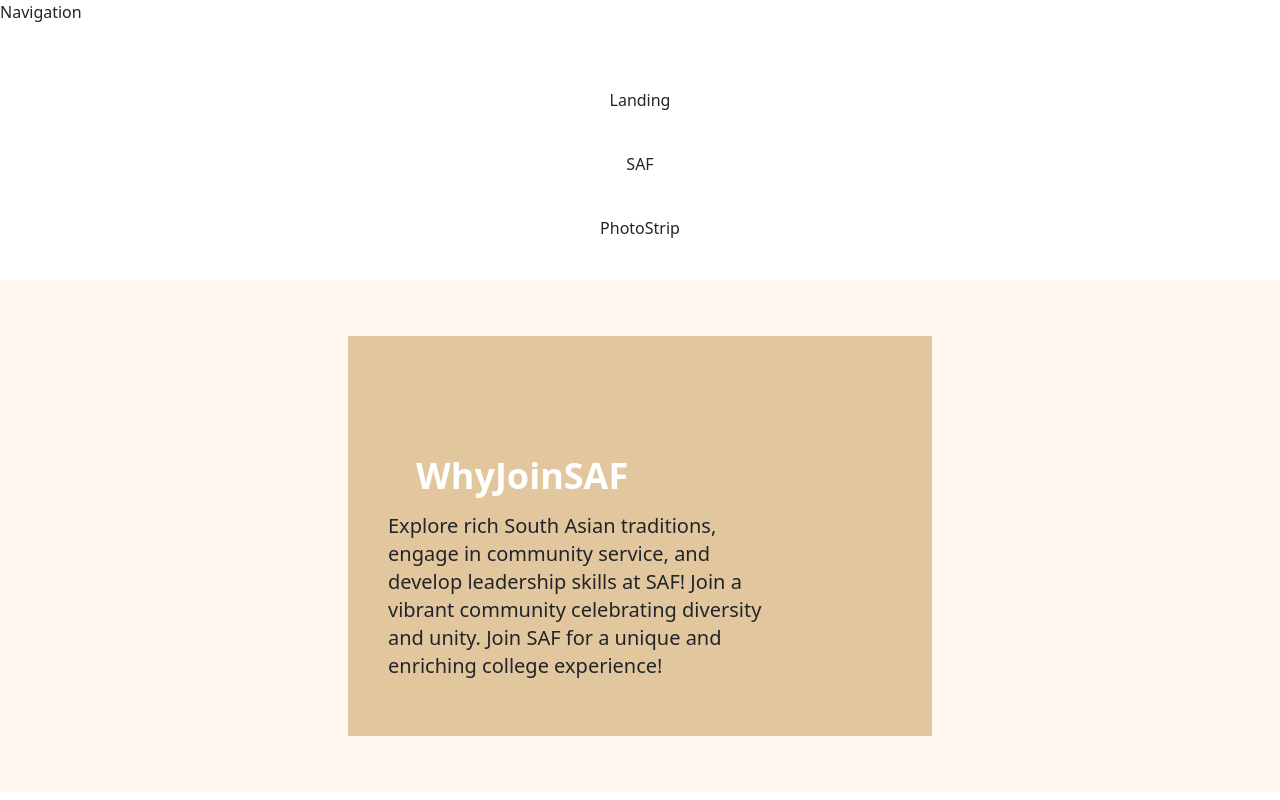
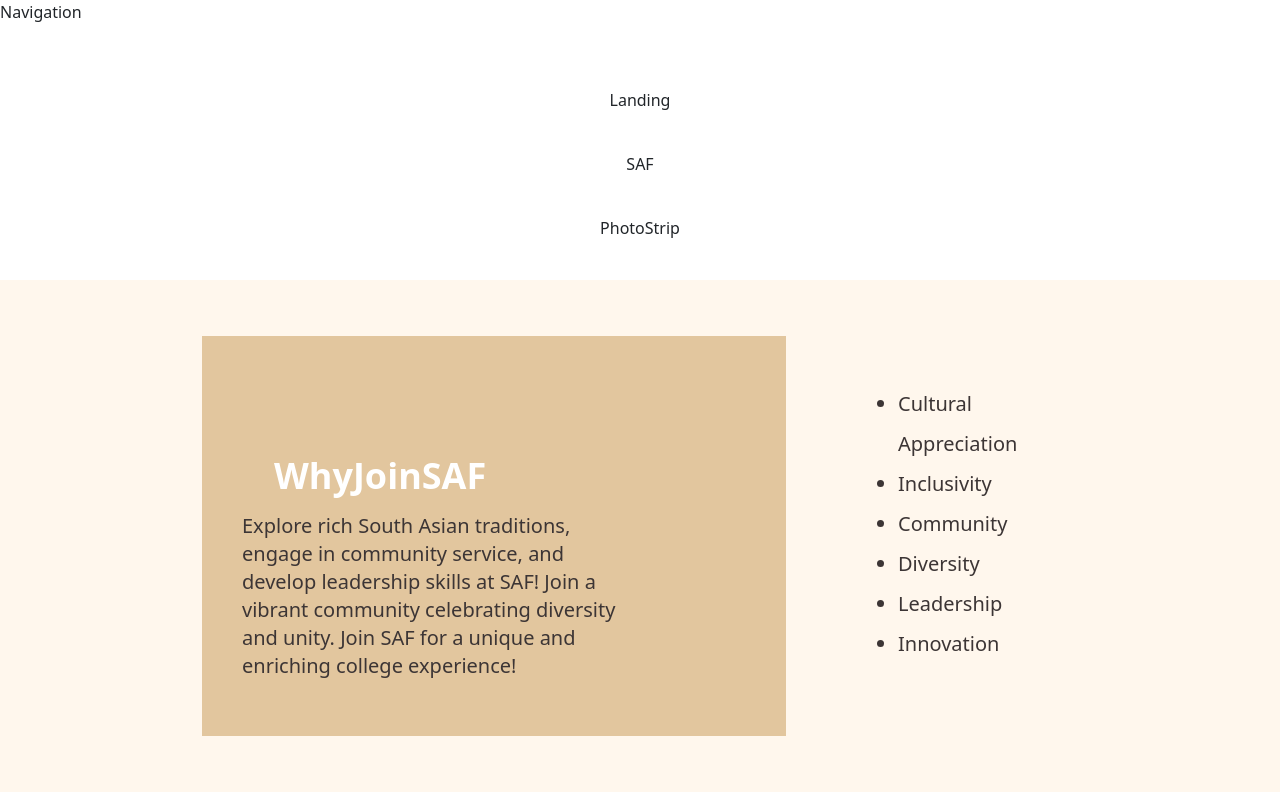
Before and after one commit to acm-ucr/saf-website, a Next.js app: page / in a window 1280 px wide. Shown: the top 800 px of the page. Built offline with nearby package versions, Linux system fonts and the light colour scheme.

Commit message:
bullet points

```diff
--- a/src/components/home/WhyJoin.jsx
+++ b/src/components/home/WhyJoin.jsx
@@ -4,17 +4,38 @@ const WhyJoin = () => {
   return (
     <div className="w-full flex flex-row item-center justify-center bg-orange-50 px-14 py-14">
       <div className="flex flex-col w-1/2 px-10 py-10 pe-8 bg-saf-beige-200">
-        <p className="ml-7 text-4xl font-bold font-libre text-white mt-20">
-          {" "}
-          WhyJoinSAF{" "}
+        <p className="ml-8 text-4xl font-bold font-libre text-white mt-20">
+          WhyJoinSAF
         </p>
-        <p className="w-3/4 font-lora text-xl">
+        <p className="text-saf-brown w-3/4 font-lora text-xl">
           Explore rich South Asian traditions, engage in community service, and
           develop leadership skills at SAF! Join a vibrant community celebrating
           diversity and unity. Join SAF for a unique and enriching college
           experience!
         </p>
       </div>
+      <div className="px-20 py-8 flex flex-col w-1/4">
+        <ul className="flex flex-col list-disc list-outside">
+          <li className="mt-3 font-libre text-saf-brown leading-10 text-xl">
+            Cultural Appreciation
+          </li>
+          <li className="font-libre text-saf-brown leading-10 text-xl">
+            Inclusivity
+          </li>
+          <li className="font-libre text-saf-brown leading-10 text-xl">
+            Community
+          </li>
+          <li className="font-libre text-saf-brown leading-10 text-xl">
+            Diversity
+          </li>
+          <li className="font-libre text-saf-brown leading-10 text-xl">
+            Leadership
+          </li>
+          <li className="font-libre text-saf-brown leading-10 text-xl">
+            Innovation
+          </li>
+        </ul>
+      </div>
     </div>
   );
 };
```
